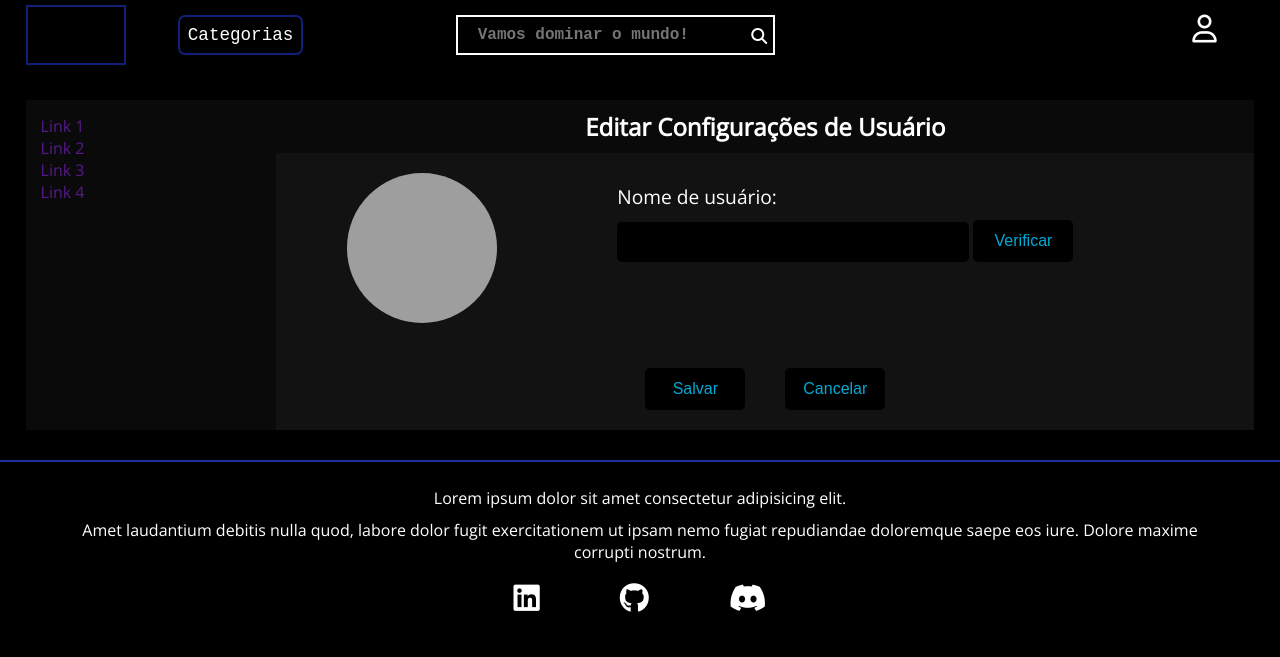
After one commit to LuannaDiStefani/CodeGuide, a PHP site: page /edit-profile.html in a window 1280 px wide. The commit adds this page. Shown: the top 657 px of the page. Run offline with PHP 8.4, Linux system fonts and the light colour scheme; some libraries are stand-ins or nearby versions; grey boxes are pictures that could not be loaded.

Commit message:
Criação de edit profile

```diff
--- /dev/null
+++ b/public/css/edit-profile.css
@@ -0,0 +1,84 @@
+section.edit-profile{
+    margin-top: 100px;
+}
+
+section.edit-profile .container{
+    margin-bottom: 30px;
+    display: flex;
+    padding: 0 2%;
+}
+
+section.edit-profile .edit-profile-menu{
+    background: rgb(10, 10, 10);
+    padding: 15px;
+    width: 25%;
+    min-width: 200px;
+}
+
+section.edit-profile .edit-profile-container{
+    width: 100%;
+}
+
+.edit-field-title{
+    background: rgb(10, 10, 10);
+    text-align: center;
+    padding: 10px 0;
+}
+
+section.edit-profile .edit-field-user{
+    background: rgba(18, 18, 18, 1);
+    display: flex;
+    justify-content: center;
+    justify-content: space-around;
+    padding: 20px 0;
+}
+
+.edit-user-picture{
+    padding: 0 20px;
+}
+
+section.edit-profile .edit-user-picture img{
+    width: 150px;
+    height: 150px;
+    border-radius: 100%;
+    background-position: center;
+    background-size: cover !important;
+    background-repeat: no-repeat !important;
+}
+
+.edit-username{
+    width: 60%;
+}
+
+
+section.edit-profile .edit-field-user-submit{
+    background: rgba(18, 18, 18, 1);
+    display: flex;
+    padding: 20px;
+    justify-content: center;
+    gap: 40px;
+}
+
+.edit-username p{
+    font-size: 1.2rem;
+    padding: 10px 0;
+}
+
+.edit-username #change-username{
+    width: 60%;
+    background: var(--black);
+    font-weight: bold;
+    color: var(--white);
+    padding: 10px 20px;
+    outline: none;
+    border: none;
+    height: 40px;
+    font-family: 'Courier New', Courier, monospace;
+    font-size: 1rem;
+    border-radius: 5px;
+    transition: all 0.5s ease-in-out;
+}
+
+.edit-username #change-username:focus{
+    border: 1px solid var(--color6);
+}
--- a/public/css/general.css
+++ b/public/css/general.css
@@ -448,3 +483,17 @@ footer .footer-social-media i:hover{
   ::-webkit-scrollbar-thumb:hover {
     background: var(--color2);
   }
+
+
+/* Buttons */
+  .btn-1{
+    cursor: pointer;
+    height: 42px;
+    width: 100px;
+    background: black;
+    outline: none;
+    border: none;
+    color: var(--color6);
+    font-size: 1rem;
+    border-radius: 5px;
+}
--- /dev/null
+++ b/public/edit-profile.html
@@ -0,0 +1,169 @@
+<!DOCTYPE html>
+<html lang="pt-br">
+<head>
+    <meta charset="UTF-8">
+    <meta http-equiv="X-UA-Compatible" content="IE=edge">
+    <meta name="viewport" content="width=device-width, initial-scale=1.0">
+    <title>Página de Perfil - Code Guide</title>
+    <link rel="stylesheet" href="./css/general.css">
+    <link rel="stylesheet" href="./css/edit-profile.css">
+    <!-- JQuery -->
+    <script src="./js/jquery-3.6.1.min.js"></script>
+    <link rel="stylesheet" href="https://cdn.jsdelivr.net/npm/swiper@8/swiper-bundle.min.css"/>
+    <!-- swiper-JS -->
+    <script src="https://cdn.jsdelivr.net/npm/swiper@8/swiper-bundle.min.js"></script>
+    <!-- TypeJs -->
+    <script src="./js/t.min.js"></script>
+</head>
+<body>
+
+    <header>
+        <div class="container">
+
+            <div class="hd-left">
+                <div id="cg-logo">
+                    <div class="logo-img"></div>
+                </div>
+            </div>
+
+            <div class="container-menu">
+                <button id="menu-dropdown">
+                    Categorias
+                </button>
+                <nav id="menu">
+                    <ul>
+                        <li><a href="">Home</a></li>
+                        <li><a href="">Sobre</a></li>
+                        <li><a href="">Portfolio</a></li>
+                        <li><a href="">Serviços</a></li>
+                        <li><a href="">Contato</a></li>
+                    </ul>
+                </nav> <!-- fim do menu -->
+            </div>
+
+
+            <div class="hd-right">
+                <div class="search-bar">
+                    <input type="text" class="search-box search-active" placeholder="Vamos dominar o mundo!">
+                    <label for="search-box"><i class="fa fa-search"></i></label>
+                </div>
+                <div id="profile">
+                    <i class="fa-regular fa-user"></i>
+                </div>
+            </div>
+
+        </div>
+
+    </header>
+
+    <div class="container-mobile">
+        <nav class="menu-mobile">
+            <div class="home-mobile">
+                <a href="" class="menu-mobile-button">
+                    <i class="fa-solid fa-house"></i>
+                    Home
+                </a>
+            </div>
+            <div class="search-mobile">
+                <a href="" id="mobile-search" class="menu-mobile-button mobile-search-button">
+                    <i class="fa-solid fa-magnifying-glass"></i>
+                    Search
+                </a>
+            </div>
+            <div class="profile-mobile">
+                <a href="" class="menu-mobile-button">
+                    <i class="fa-solid fa-user-group"></i>
+                    Profile
+                </a>
+            </div>
+            <div class="menu-hamburguer">
+                <a href="" class="menu-mobile-button category-button">
+                    <i class="fa-solid fa-bars"></i>
+                    Menu
+                </a>
+
+            </div>
+        </nav>
+
+        <div class="mobile-category">
+            <h3>Categorias:</h3>
+            <ul>
+                <li><a href="">Link 1</a></li>
+                <li><a href="">Link 2</a></li>
+                <li><a href="">Link 3</a></li>
+                <li><a href="">Link 4</a></li>
+            </ul>
+
+        </div>
+    </div>
+
+    <main>
+        <section class="edit-profile">
+            <div class="container">
+                <div class="edit-profile-menu">
+                    <ul>
+                        <li><a href="">Link 1</a></li>
+                        <li><a href="">Link 2</a></li>
+                        <li><a href="">Link 3</a></li>
+                        <li><a href="">Link 4</a></li>
+                    </ul>
+
+                </div>
+                <div class="edit-profile-container">
+                    <div class="edit-field">
+                        <div class="edit-field-title"><h2>Editar Configurações de Usuário</h2></div>
+                        <div class="edit-field-user">
+                            <div class="edit-user-picture">
+                                <img src="../source/alberto.png">
+                            </div>
+                            <div class="edit-username">
+                                <p>Nome de usuário:</p>
+                                <input type="text" name="change-username" id="change-username">
+                                <input type="submit" id="verify-username" class="btn-1" value="Verificar">
+                            </div>
+                        </div>
+                    </div>
+                    <div class="edit-field">
+                        <div class="edit-field-data">
+                            <div class="form-password">
+
+                            </div>
+                        </div>
+                    </div>
+                    <div class="edit-field">
+
+                    </div>
+
+                    <div class="edit-field-user-submit">
+                        <button class="btn-1">Salvar</button>
+                        <button class="btn-1">Cancelar</button>
+
+                    </div>
+                </div>
+            </div> <!-- container -->
+        </section>
+    </main>
+
+    <footer>
+        <div class="container">
+            <div class="footer-text">
+                <p>Lorem ipsum dolor sit amet consectetur adipisicing elit.</p>
+                <p>Amet laudantium debitis nulla quod, labore dolor fugit exercitationem ut ipsam nemo fugiat repudiandae doloremque saepe eos iure. Dolore maxime corrupti nostrum.</p>
+            </div>
+            <div class="footer-social-media">
+                <i class="fa-brands fa-linkedin"></i>
+                <i class="fa-brands fa-github"></i>
+                <i class="fa-brands fa-discord"></i>
+            </div>
+        </div>
+    </footer>
+
+    <!-- Main-JS -->
+    <script src="./js/main.js"></script>
+
+    <!-- Font-awesome -->
+    <script src="https://kit.fontawesome.com/0d7e1ce445.js" crossorigin="anonymous"></script>
+
+</body>
+
+</html>
--- a/public/js/main.js
+++ b/public/js/main.js
@@ -78,7 +78,7 @@ $(".close-highlight-button").click(function () {
 });
 
 //Menu Mobile
-const myMedia = window.matchMedia("(max-width: 570px)");
+const myMedia = window.matchMedia("(max-width: 595px)");
 let searchButton = document.querySelectorAll(".mobile-search-button");
 const searchBox = document.querySelector(".search-bar input");
 const categoryButton = document.querySelector(".category-button");
```
Also changed, not shown: other parts of public/css/general.css (+44 -9 lines), public/profile.html (+28 -0 lines), public/teste.html (deleted, +0 -154 lines), public/cadastro.html (line endings or trailing spaces), public/css/cadastro.css (line endings or trailing spaces), public/css/index.css (line endings or trailing spaces), public/css/interesses.css (line endings or trailing spaces), public/css/login.css (line endings or trailing spaces), public/css/profile.css (line endings or trailing spaces), public/index.html (line endings or trailing spaces), public/interesses.html (line endings or trailing spaces), public/login.html (line endings or trailing spaces).
